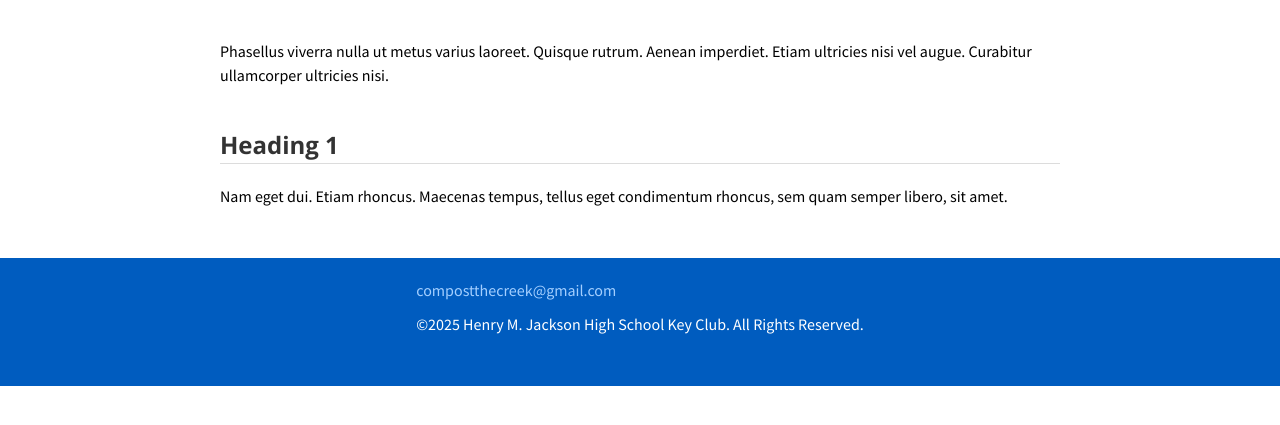
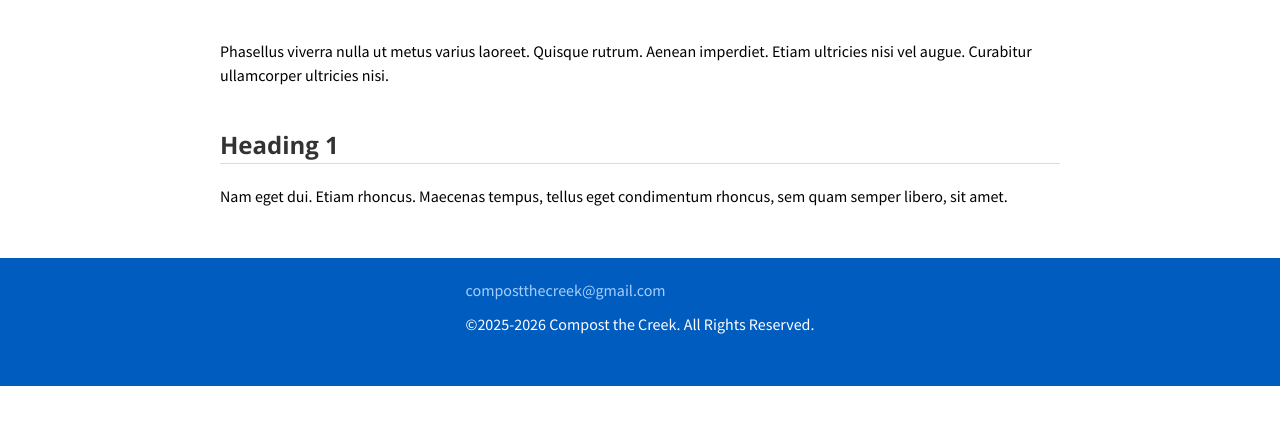
Before and after one commit to Compost-the-Creek/Website, a plain HTML site: page empty.html in a window 1280 px wide. Shown: the part 65-490 px from the top of the page. Drawn offline with nearby package versions, Linux system fonts and the light colour scheme.

Commit message:
Update footer copyright information

```diff
--- a/footer.html
+++ b/footer.html
@@ -4,7 +4,7 @@
       <div class="flex-item flex-column">
         <a href="mailto:compostthecreek@gmail.com">compostthecreek@gmail.com</a>
         <p class="text add-bottom-margin-large">
-          ©2025 Henry M. Jackson High School Key Club. All Rights Reserved.
+          ©2025-2026 Compost the Creek. All Rights Reserved.
         </p>
       </div>
     </div>
```
